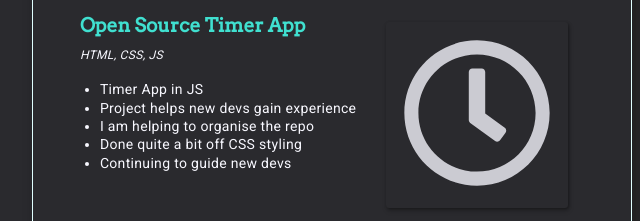
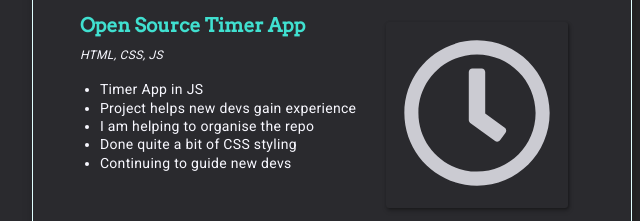
Before and after one commit to user86marc/portfolio, a plain HTML site: page index.html in a window 1280 px wide. Shown: the part 2520-2741 px from the top of the page, 308-948 px from the left. Drawn offline with Linux system fonts and the light colour scheme.

Commit message:
Update index.html

```diff
--- a/index.html
+++ b/index.html
@@ -220,7 +220,7 @@
           <li>Timer App in JS</li>
           <li>Project helps new devs gain experience</li>
           <li>I am helping to organise the repo</li>
-          <li>Done quite a bit off CSS styling</li>
+          <li>Done quite a bit of CSS styling</li>
           <li>Continuing to guide new devs</li>
         </ul>
       </div>
```
